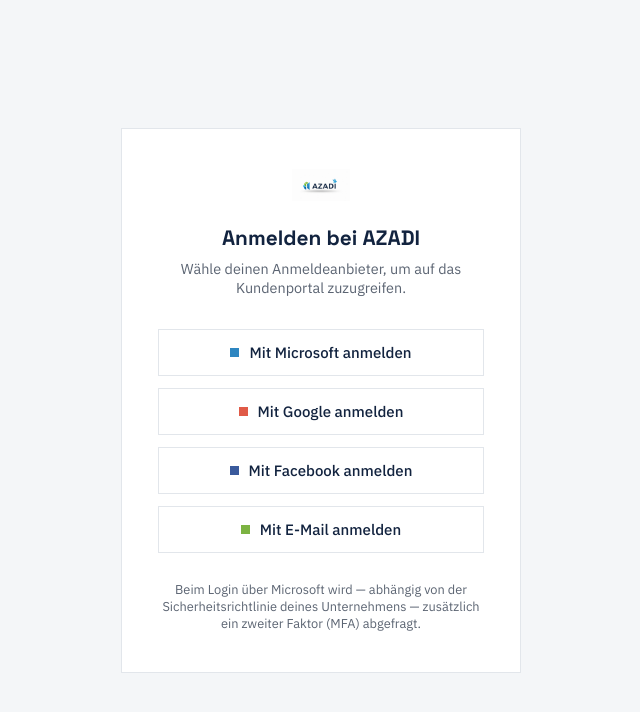
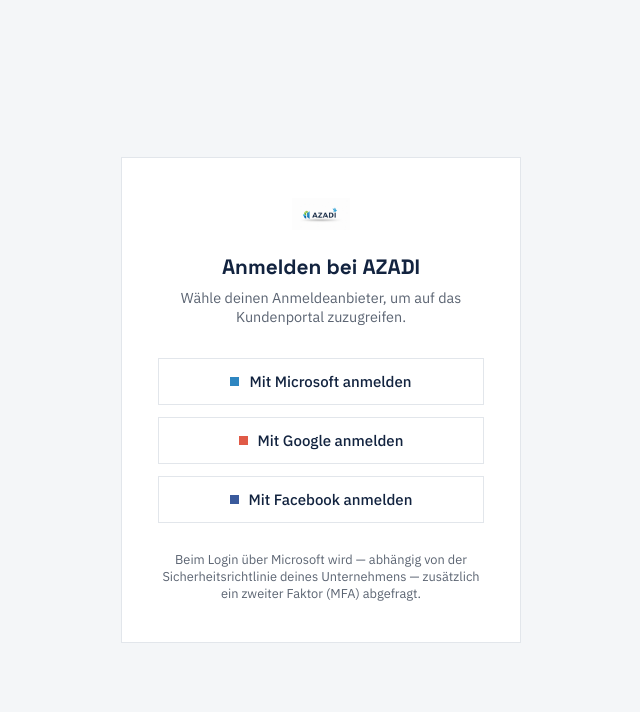
Before and after one commit to Azadi-cyberArchitect/Prodweb, a plain HTML site: page login/index.html in a window 1280 px wide. Shown: the whole page, without its empty margins (319-959 px from the left). Drawn offline with Linux system fonts and the light colour scheme.

Commit message:
Remove Auth0 login option from index.html
Removed the Auth0 login option from the providers list.

```diff
--- a/login/index.html
+++ b/login/index.html
@@ -52,7 +52,6 @@
       <a class="provider-btn" data-provider="aad" href="#"><span class="dot ms"></span> Mit Microsoft anmelden</a>
       <a class="provider-btn" data-provider="google" href="#"><span class="dot google"></span> Mit Google anmelden</a>
       <a class="provider-btn" data-provider="facebook" href="#"><span class="dot facebook"></span> Mit Facebook anmelden</a>
-      <a class="provider-btn" data-provider="auth0" href="#"><span class="dot auth0"></span> Mit E-Mail anmelden</a>
     </div>
 
     <p class="note">Beim Login über Microsoft wird — abhängig von der Sicherheitsrichtlinie deines Unternehmens — zusätzlich ein zweiter Faktor (MFA) abgefragt.</p>
```
